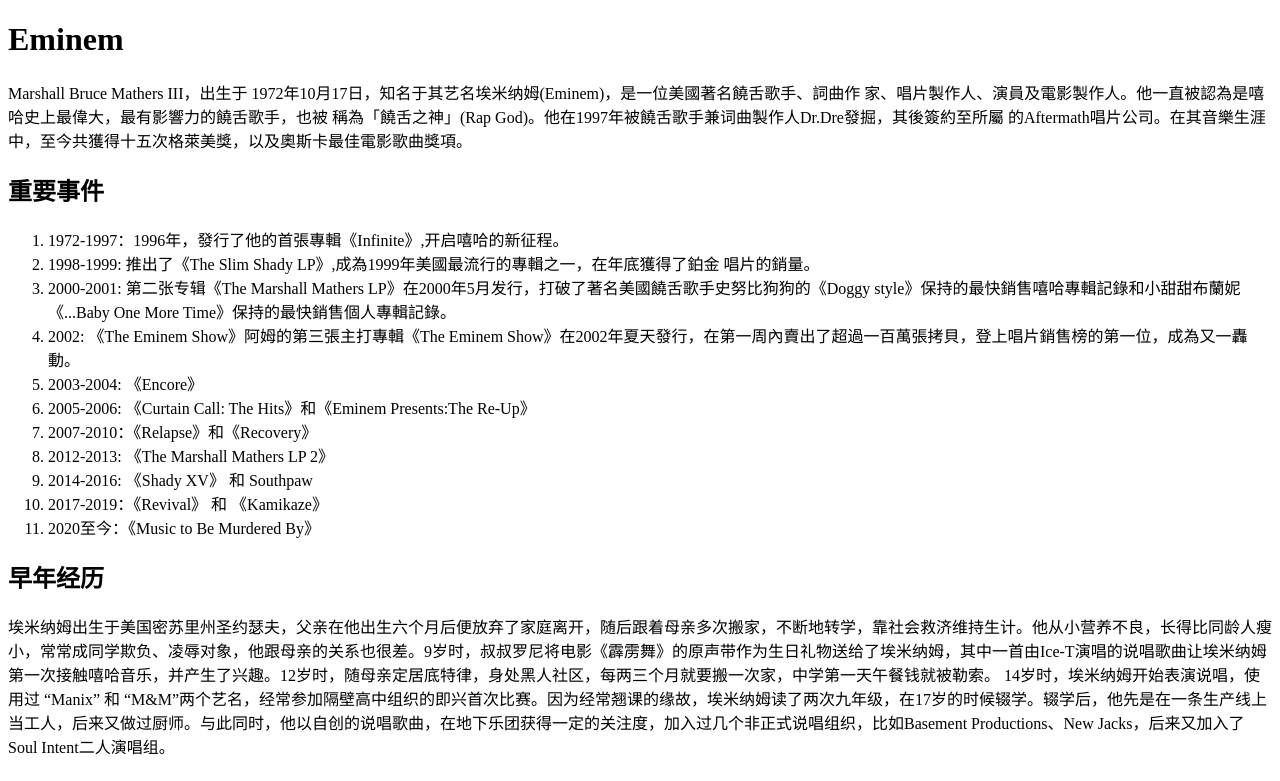
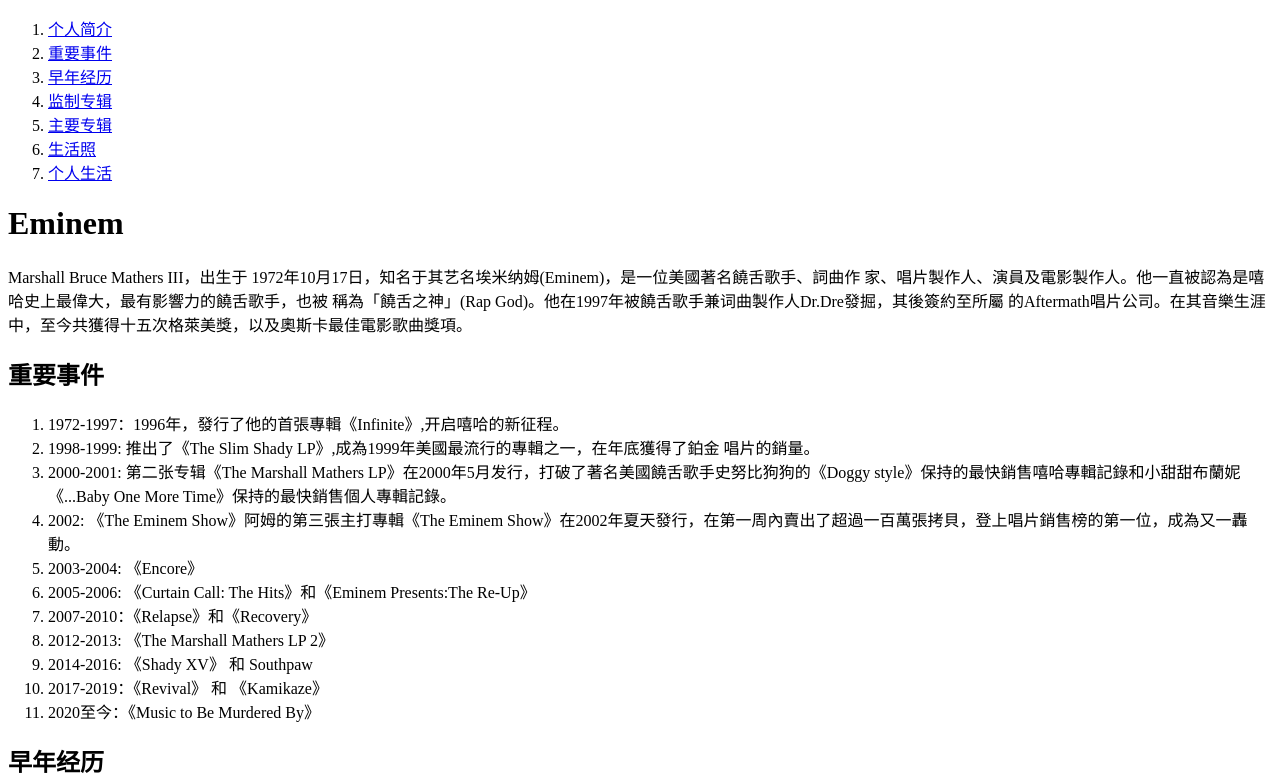
Before and after one commit to BlackWidowQwQ/myEMwebside, a plain HTML site: page index.html in a window 1280 px wide. Shown: the top 781 px of the page. Drawn offline with Linux system fonts and the light colour scheme.

Commit message:
添加链接

```diff
--- a/index.html
+++ b/index.html
@@ -11,7 +11,18 @@
     </style>
   </head>
   <body>
-    <h1>
+    <nav>
+      <ol>
+        <li><a href="#intro">个人简介</a></li>
+        <li><a href="#event">重要事件</a></li>
+        <li><a href="#exper">早年经历</a></li>
+        <li><a href="#album">监制专辑</a></li>
+        <li><a href="#mainal">主要专辑</a></li>
+        <li><a href="#photo">生活照</a></li>
+        <li><a href="#hobby">个人生活</a></li>
+      </ol>
+    </nav>
+    <h1 id="intro">
       Eminem
     </h1>
     <p>
@@ -22,7 +33,7 @@
       God)。他在1997年被饒舌歌手兼词曲製作人Dr.Dre發掘，其後簽約至所屬
       的Aftermath唱片公司。在其音樂生涯中，至今共獲得十五次格萊美獎，以及奧斯卡最佳電影歌曲獎項。
     </p>
-    <h2>
+    <h2 id="event">
       重要事件
     </h2>
     <ol>
@@ -54,7 +65,7 @@
       <li>2020至今：《Music to Be Murdered By》</li>
     </ol>
 
-    <h2>
+    <h2 id="exper">
       早年经历
     </h2>
     <p>
@@ -63,7 +74,7 @@
       “M&M”两个艺名，经常参加隔壁高中组织的即兴首次比赛。因为经常翘课的缘故，埃米纳姆读了两次九年级，在17岁的时候辍学。辍学后，他先是在一条生产线上当工人，后来又做过厨师。与此同时，他以自创的说唱歌曲，在地下乐团获得一定的关注度，加入过几个非正式说唱组织，比如Basement
       Productions、New Jacks，后来又加入了Soul Intent二人演唱组。
     </p>
-    <h2>
+    <h2 id="album">
       监制专辑
     </h2>
     <ol>
@@ -97,7 +108,7 @@
       <li>2001年6月19日 《Devil's Night》 D12</li>
     </ol>
 
-    <h2>
+    <h2 id="mainal">
       主要专辑！！
     </h2>
 
@@ -185,12 +196,13 @@
         <td>英语</td>
         <td>Infinite</td>
       </tr>
+    </table>
 
-      <h2>生活照</h2>
+    <h2 id="photo">生活照</h2>
     <div><img width="300" src="./em1.jpg" alt="图一" /></div>
     <div><img width="300" src="./em2.jpg" alt="图二" /></div>
 
-      <h2>个人生活</h2>
+    <h2 id="hobby">个人生活</h2>
 
     <h3>家庭</h3>
     <p>
@@ -208,6 +220,6 @@
     <p>
       2005年8月，埃米纳姆被医生诊断出患有睡眠性药物依赖综合症；同月，他因为对安眠药上瘾而不得不进入毒品康复中心进行治疗。2007年12月，因为服用过量美沙酮入院治疗，如果再晚两个小时就医，埃米纳姆将面临死亡；1个月后，再次旧病复发。为了孩子们，他于2008年戒掉了酗酒和药物。
     </p>
-    </table>
+    <div style="height: 300px;"></div>
   </body>
 </html>
```
Lines whose indentation alone changed are shown as unchanged.
